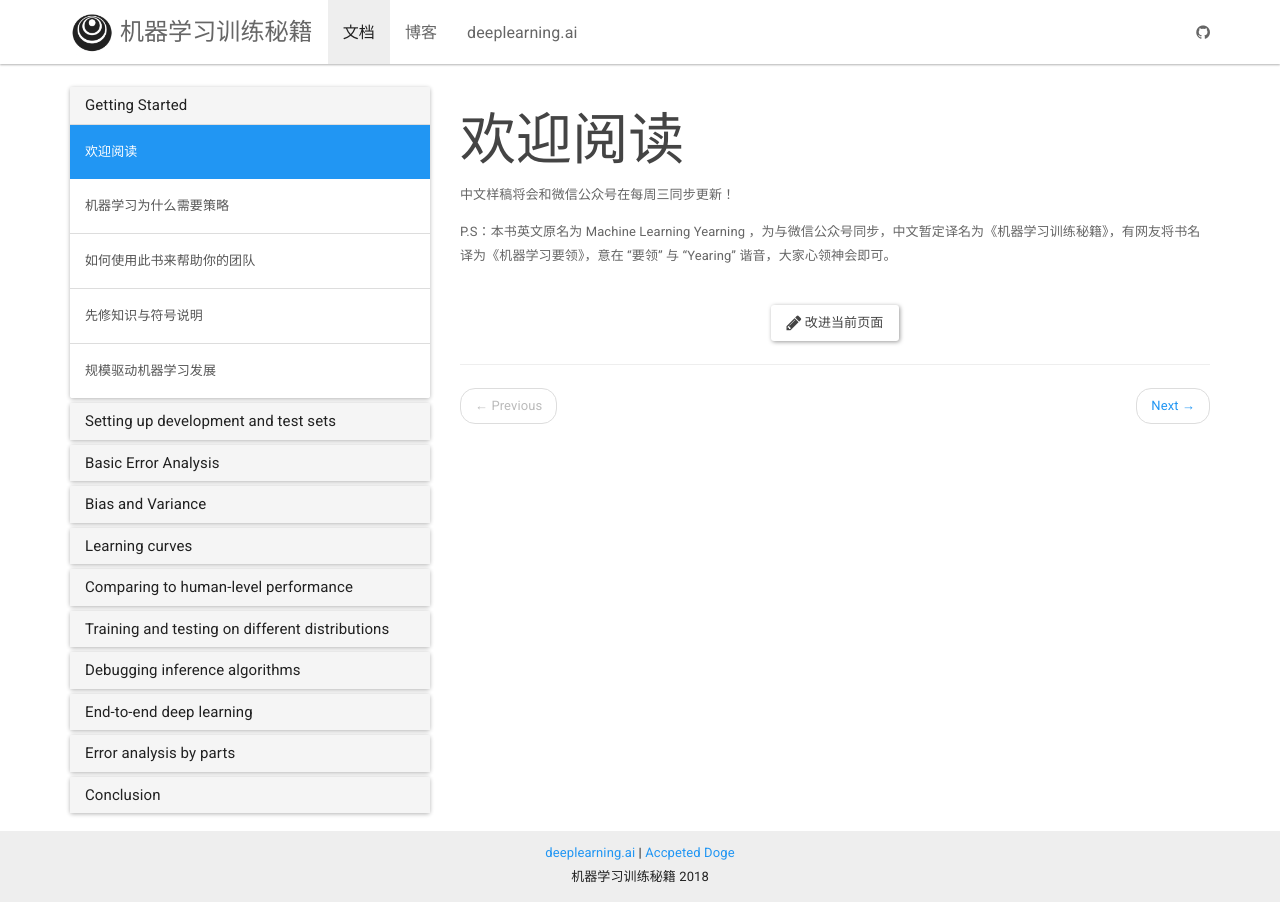
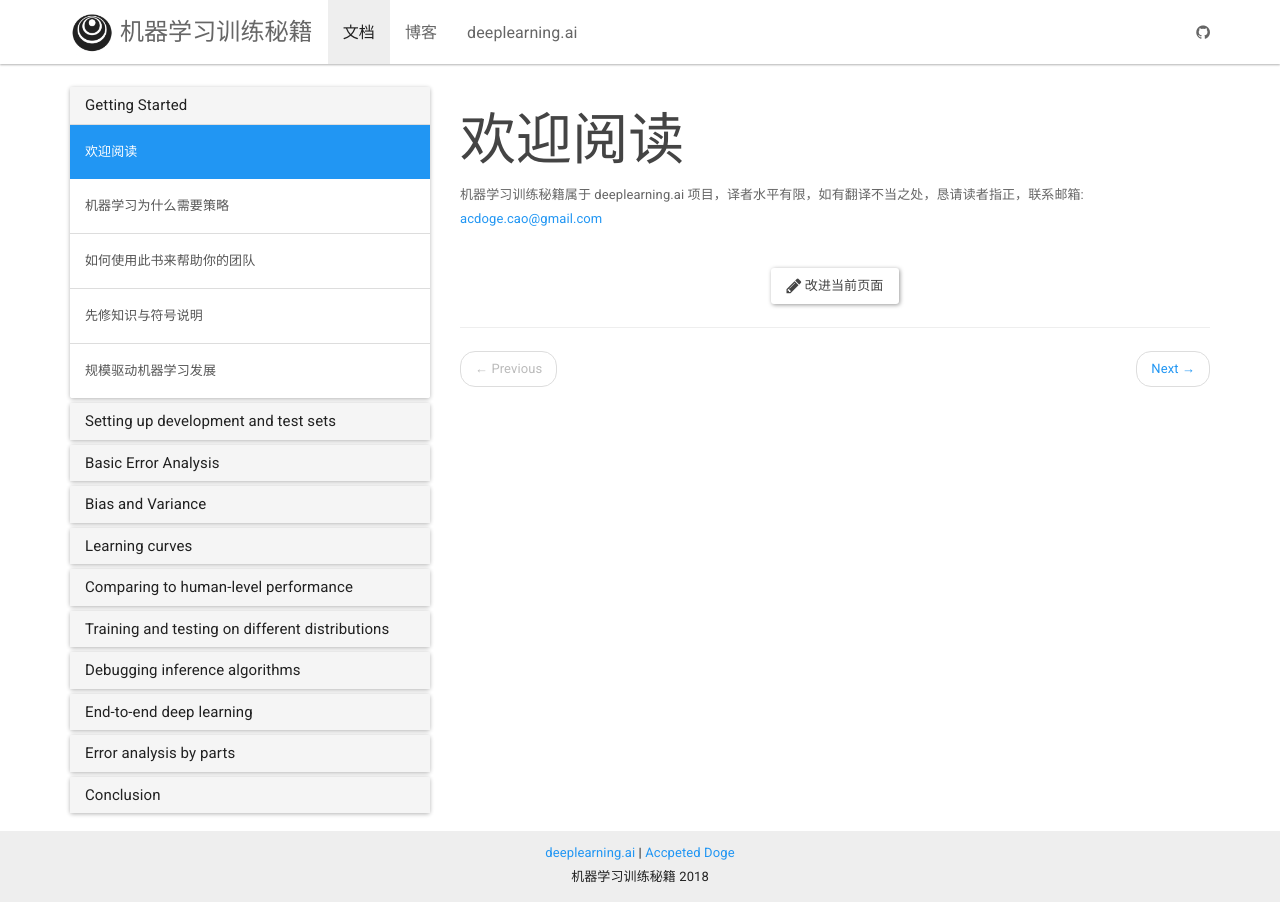
Before and after one commit to deeplearning-ai/machine-learning-yearning-cn, a Jekyll site: the page built from _docs/index.md, in a window 1280 px wide. Built offline with Jekyll 4.4.1, drawn with Linux system fonts in a browser that asks for light colours; nearby versions of some CDN libraries.

Commit message:
update pdf file

```diff
--- a/_docs/index.md
+++ b/_docs/index.md
@@ -4,6 +4,4 @@ permalink: /docs/home/
 redirect_from: /docs/index.html
 ---
 
-中文样稿将会和微信公众号在每周三同步更新！
-
-P.S：本书英文原名为 Machine Learning Yearning ，为与微信公众号同步，中文暂定译名为《机器学习训练秘籍》，有网友将书名译为《机器学习要领》，意在 “要领” 与 "Yearing" 谐音，大家心领神会即可。
+机器学习训练秘籍属于 deeplearning.ai 项目，译者水平有限，如有翻译不当之处，恳请读者指正，联系邮箱: [acdoge.cao@gmail.com](mailto:acdoge.cao@gmail.com)
```
Also changed, not shown: _docs/Error analysis by parts/ch53.md (+4 -0 lines), README.md, img/ch54_03.png (added), 1 other file.
